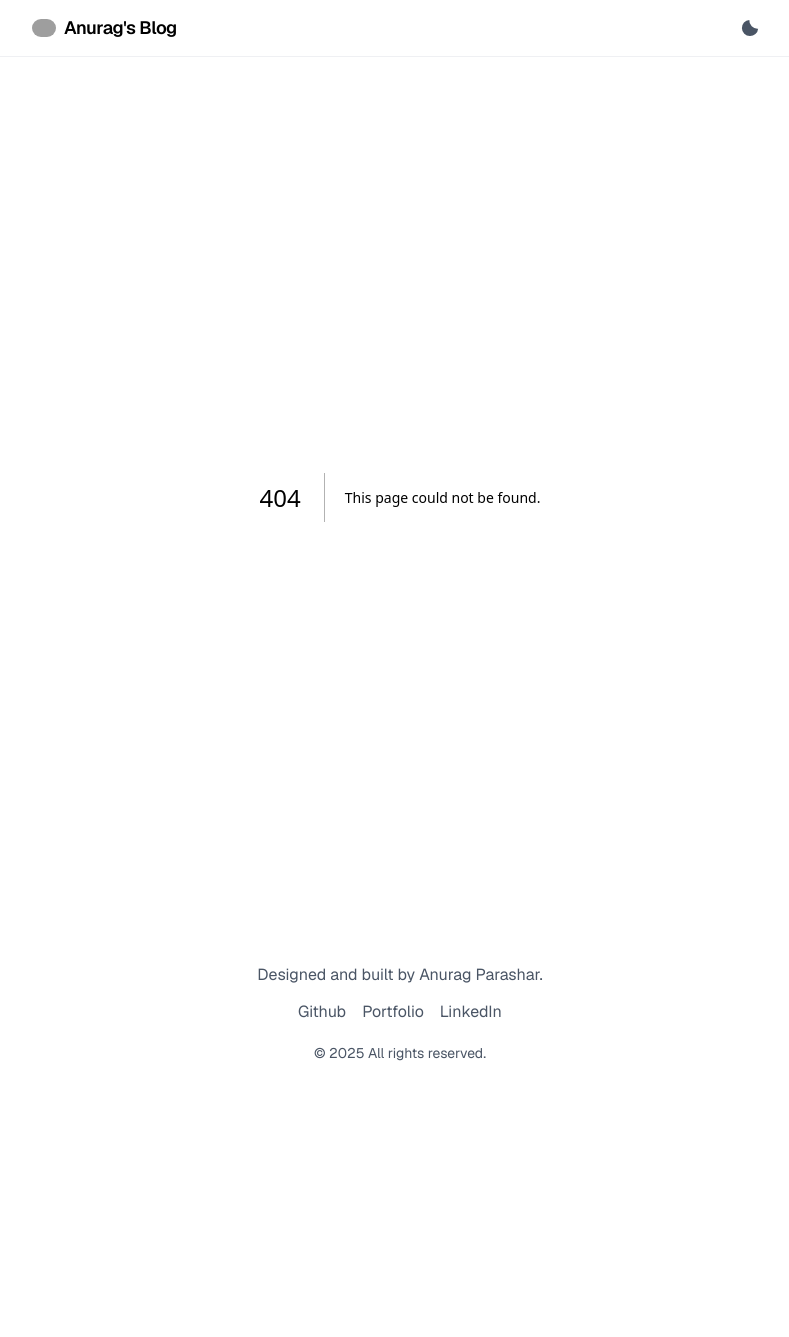
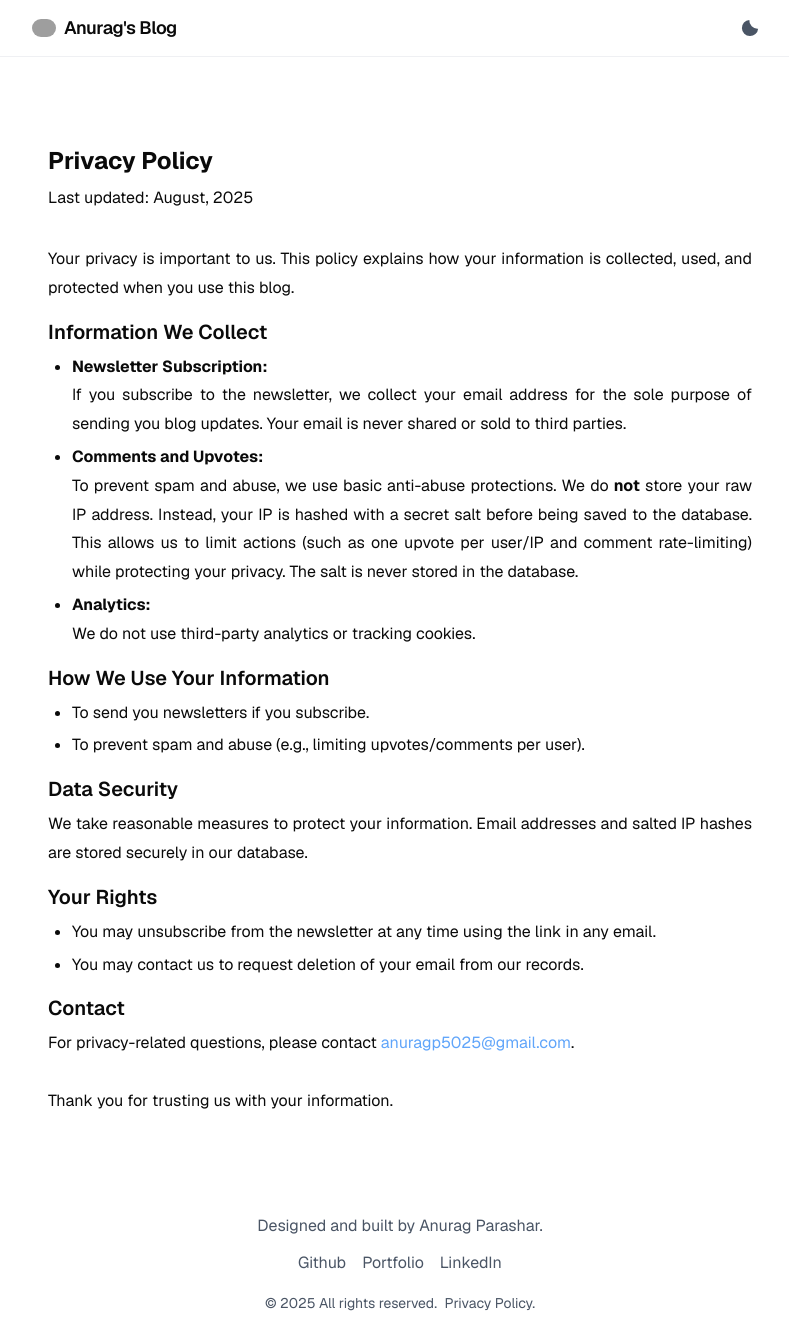
Before and after one commit to anuragparashar26/DevJournal, a Next.js app: page /privacy-policy in a window 1280 px wide. Before the commit this address had no page. Shown: the whole page, without its empty margins (240-1029 px from the left). Before the commit the page ends 1087 px from the top, so only its background shows below. Built offline with nearby package versions, Linux system fonts and the light colour scheme; grey boxes are pictures that could not be loaded.

Commit message:
added privacy policy

```diff
--- /dev/null
+++ b/src/app/not-found.tsx
@@ -0,0 +1,18 @@
+import Link from "next/link";
+
+export default function NotFound() {
+  return (
+    <div className="min-h-[60vh] flex flex-col items-center justify-center text-center">
+      <h1 className="text-4xl font-bold mb-4">404 – Page Not Found</h1>
+      <p className="text-gray-600 dark:text-gray-400 mb-6">
+        Sorry, the page you are looking for does not exist or has been moved.
+      </p>
+      <Link
+        href="/"
+        className="px-4 py-2 rounded bg-[var(--accent)] text-white font-medium hover:bg-opacity-90 transition"
+      >
+        Go back to Home
+      </Link>
+    </div>
+  );
+}
--- /dev/null
+++ b/src/app/privacy-policy/page.md
@@ -0,0 +1,36 @@
+# Privacy Policy
+Last updated: August, 2025
+<br><br>
+Your privacy is important to us. This policy explains how your information is collected, used, and protected when you use this blog.
+
+## Information We Collect
+
+- **Newsletter Subscription:**
+  If you subscribe to the newsletter, we collect your email address for the sole purpose of sending you blog updates. Your email is never shared or sold to third parties.
+
+- **Comments and Upvotes:**
+  To prevent spam and abuse, we use basic anti-abuse protections. We do **not** store your raw IP address. Instead, your IP is hashed with a secret salt before being saved to the database. This allows us to limit actions (such as one upvote per user/IP and comment rate-limiting) while protecting your privacy. The salt is never stored in the database.
+
+- **Analytics:**
+  We do not use third-party analytics or tracking cookies.
+
+## How We Use Your Information
+
+- To send you newsletters if you subscribe.
+- To prevent spam and abuse (e.g., limiting upvotes/comments per user).
+
+## Data Security
+
+We take reasonable measures to protect your information. Email addresses and salted IP hashes are stored securely in our database.
+
+## Your Rights
+
+- You may unsubscribe from the newsletter at any time using the link in any email.
+- You may contact us to request deletion of your email from our records.
+
+## Contact
+
+For privacy-related questions, please contact [anuragp5025@gmail.com](mailto:anuragp5025@gmail.com).
+
+<br>
+Thank you for trusting us with your information.
--- /dev/null
+++ b/src/app/privacy-policy/page.tsx
@@ -0,0 +1,14 @@
+import fs from "fs";
+import path from "path";
+import MarkdownRenderer from "@/components/MarkdownRenderer";
+
+export default async function PrivacyPolicyPage() {
+  const filePath = path.join(process.cwd(), "src/app/privacy-policy/page.md");
+  const fileContents = fs.readFileSync(filePath, "utf8");
+
+  return (
+    <main className="prose mx-auto px-4 py-8">
+      <MarkdownRenderer content={fileContents} />
+    </main>
+  );
+}
--- a/src/components/Footer.tsx
+++ b/src/components/Footer.tsx
@@ -35,6 +35,13 @@ const Footer = () => {
         </div>
         <p className="mt-4 text-sm">
           © {new Date().getFullYear()} All rights reserved.
+          {' '}
+          <Link
+            href="/privacy-policy"
+            className="hover:text-[var(--accent)] focus:text-[var(--accent)] transition-colors underline ml-1"
+          >
+            Privacy Policy.
+          </Link>
         </p>
       </div>
     </footer>
```
